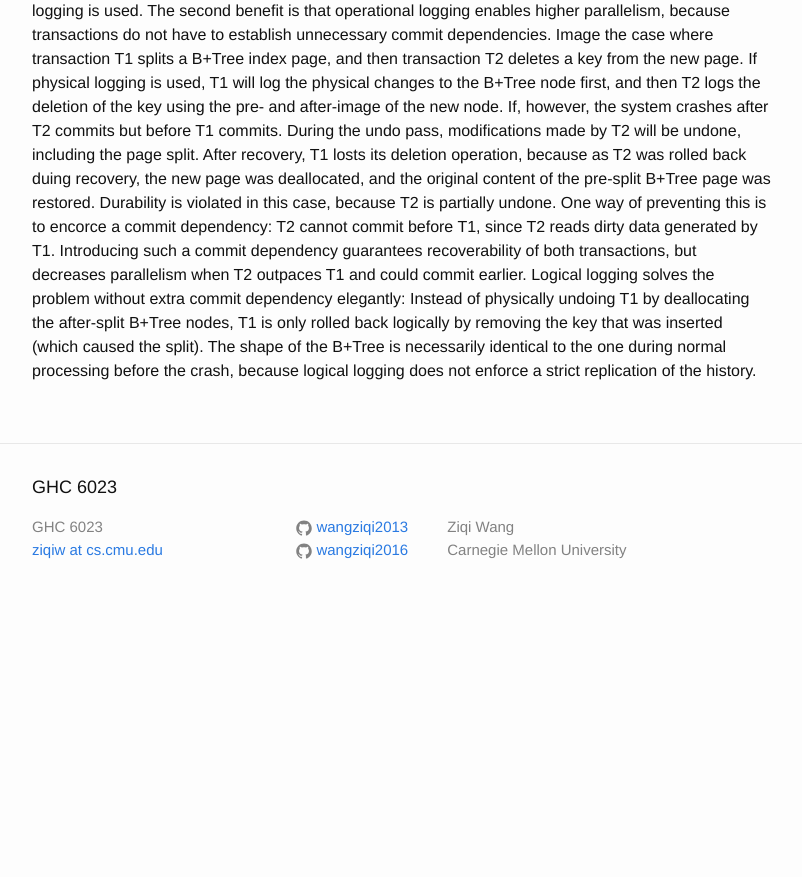
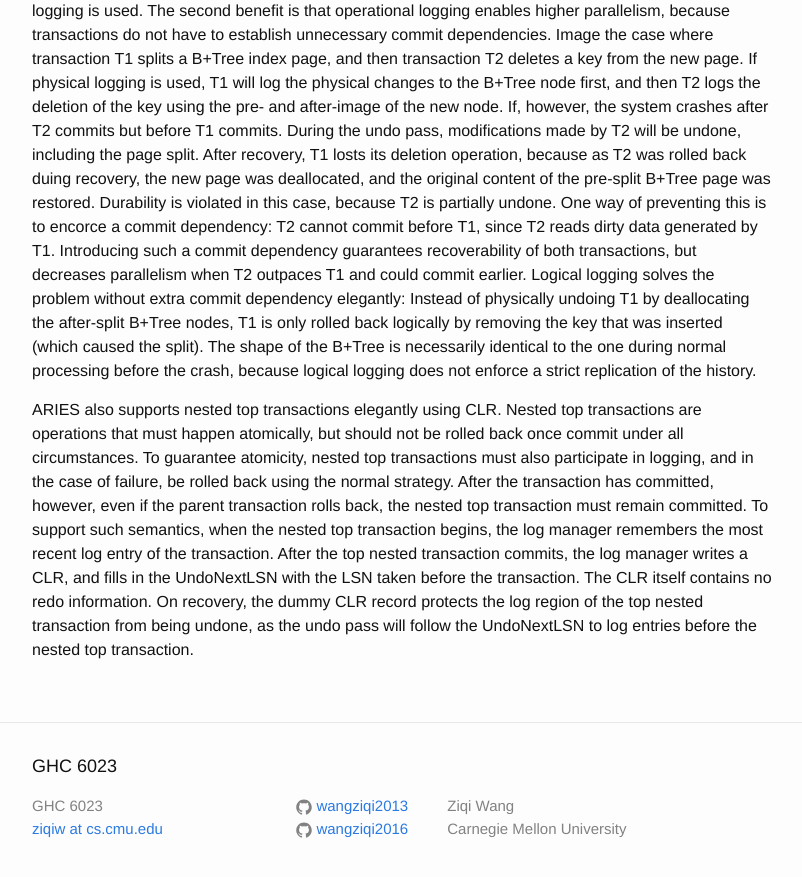
Before and after one commit to wangziqi2013/wangziqi2013.github.io, a Jekyll site: the page built from _posts/2019-01-31-aries.markdown, in a window 1280 px wide and 900 px high, scrolled down 5182 px. Shown: the top 877 px of the window, without its empty margins (238-1040 px from the left). Built offline with Jekyll 4.4.1, drawn with Linux system fonts in a browser that asks for light colours; before the commit the page ends 5803 px from its top, so only the background shows below that.

Commit message:
Finish top nested txn

```diff
--- a/_posts/2019-01-31-aries.markdown
+++ b/_posts/2019-01-31-aries.markdown
@@ -195,3 +195,13 @@ the problem without extra commit dependency elegantly: Instead of physically und
 B+Tree nodes, T1 is only rolled back logically by removing the key that was inserted (which caused the split). The shape of
 the B+Tree is necessarily identical to the one during normal processing before the crash, because logical logging does not
 enforce a strict replication of the history.
+
+ARIES also supports nested top transactions elegantly using CLR. Nested top transactions are operations that must happen
+atomically, but should not be rolled back once commit under all circumstances. To guarantee atomicity, nested top transactions
+must also participate in logging, and in the case of failure, be rolled back using the normal strategy. After the transaction
+has committed, however, even if the parent transaction rolls back, the nested top transaction must remain committed. To
+support such semantics, when the nested top transaction begins, the log manager remembers the most recent log entry of the
+transaction. After the top nested transaction commits, the log manager writes a CLR, and fills in the UndoNextLSN with the
+LSN taken before the transaction. The CLR itself contains no redo information. On recovery, the dummy CLR record protects
+the log region of the top nested transaction from being undone, as the undo pass will follow the UndoNextLSN to log entries
+before the nested top transaction.
```
